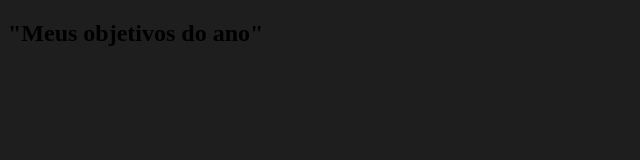
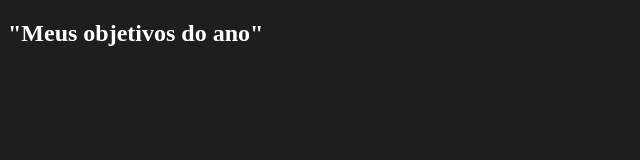
Before and after one commit to lu14012007/pv-javascript, a plain HTML site: page index.html in a window 1280 px wide. Shown: the whole page, without its empty margins (0-640 px from the left). Drawn offline with Linux system fonts and the light colour scheme.

Commit message:
pdp que é memo

```diff
--- a/style.css
+++ b/style.css
@@ -8,4 +8,5 @@
 
 body{
     background-color: var(--cor-de-fundo);
+    color: var(--branco);
 }
```
